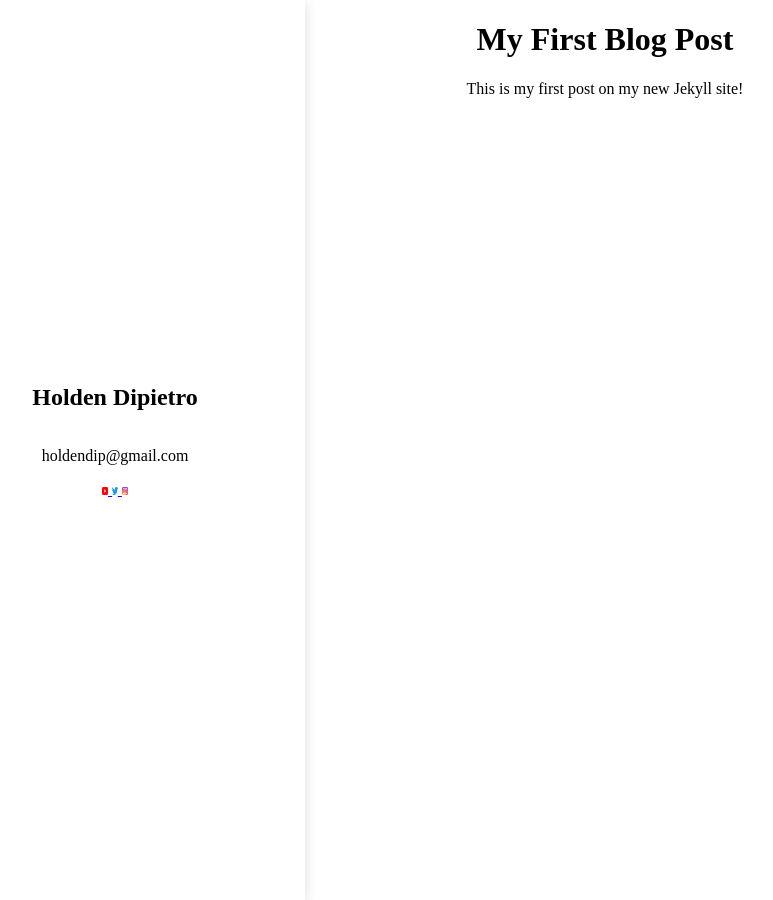
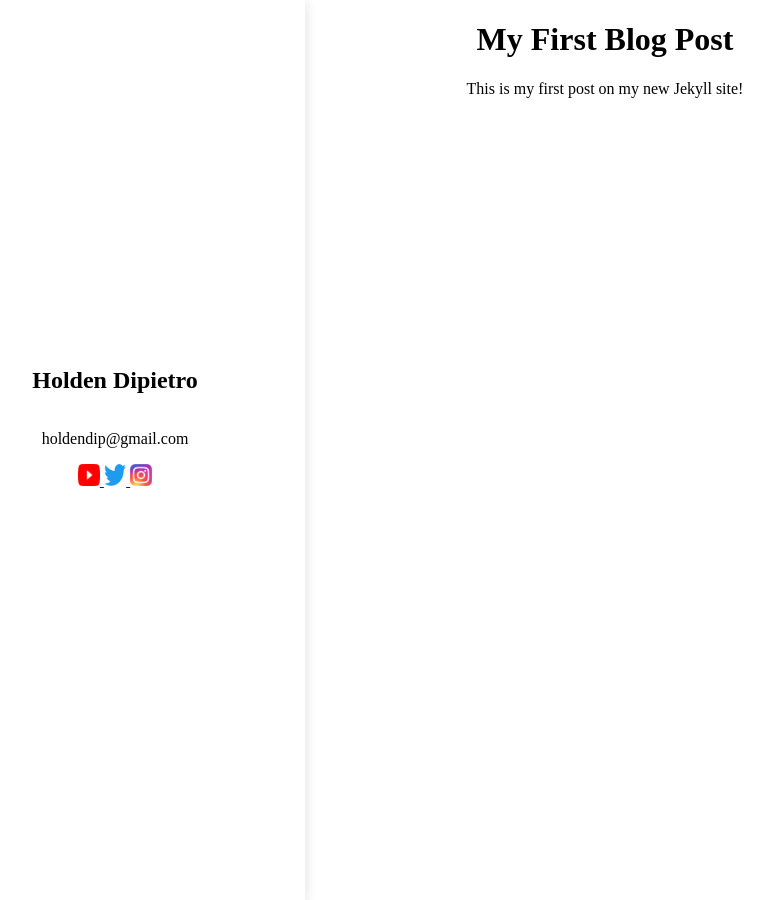
Before and after one commit to Holden-dip/Portfolio, a Jekyll site: the page built from 2025-03-24-first-post.md, in a window 1280 px wide. Shown: the whole page, without its empty margins (75-848 px from the left). Built offline with Jekyll 4.4.1, drawn with Linux system fonts in a browser that asks for light colours.

Commit message:
Update sidebar.scss

```diff
--- a/_sass/sidebar.scss
+++ b/_sass/sidebar.scss
@@ -16,6 +16,6 @@
 }
 
 img{
-	width:15%;
-	height:15%;
+	width:25%;
+	height:25%;
 }
```
